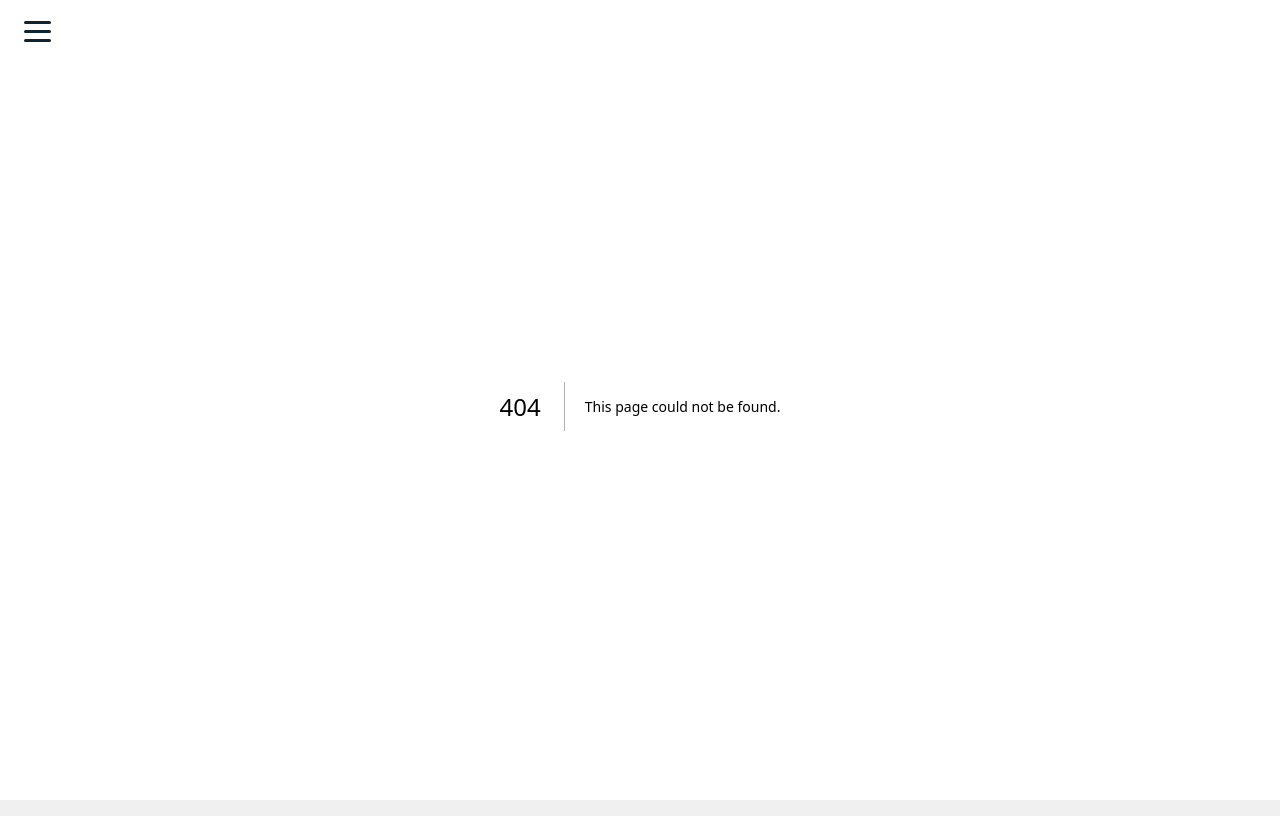
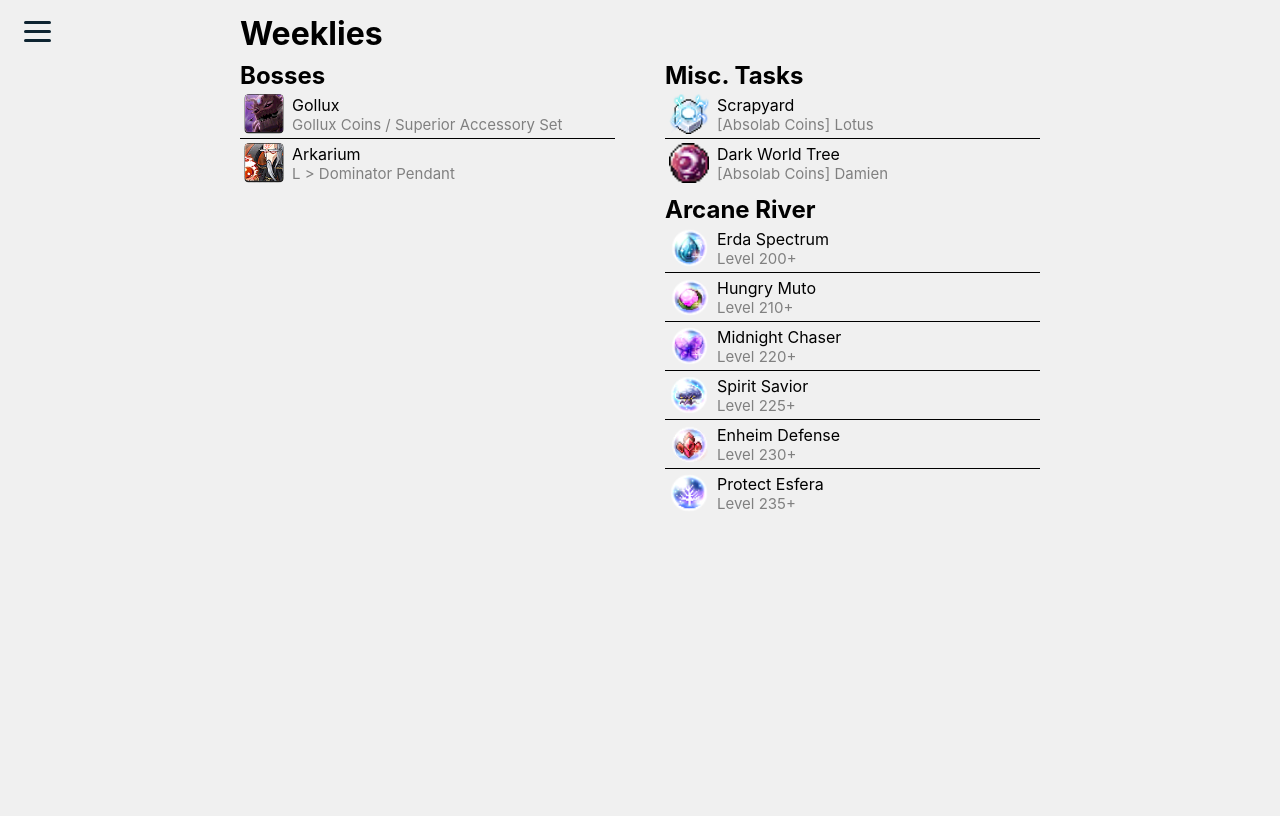
Before and after one commit to eryuelle/eryuelle.github.io, a Next.js app: page /weeklies in a window 1280 px wide. Before the commit this address had no page. Built offline with nearby package versions, Linux system fonts and the light colour scheme.

Commit message:
More stable weeklies page

```diff
--- a/pages/_app.tsx
+++ b/pages/_app.tsx
@@ -27,6 +27,7 @@ export default function App({ Component, pageProps }: AppProps) {
 
           <div className="menu">
             <li><a className="menu-item" href="/">Home</a></li>
+            <li><a className="menu-item" href="/weeklies">Weeklies</a></li>
             <li><a className="menu-item" href="/bosses">Bosses</a></li>
           </div>
         </div>
--- /dev/null
+++ b/pages/weeklies.module.css
@@ -0,0 +1,9 @@
+#container {
+  display: flex;
+  flex-direction: row;
+  justify-content: space-between;
+}
+
+.split {
+  width: 375px;
+}
--- /dev/null
+++ b/pages/weeklies.tsx
@@ -0,0 +1,37 @@
+import styles from './weeklies.module.css';
+
+import IconList from '../src/components/icon-list';
+import {
+  AR_WEEKLIES, AR_WEEKLIES_ORDER,
+  B_WEEKLIES, B_WEEKLIES_ORDER,
+  T_WEEKLIES, T_WEEKLIES_ORDER,
+} from '../src/config/weeklies';
+
+export default function Index() {
+  return (
+    <>
+      <h1>Weeklies</h1>
+      <div id={styles.container}>
+        <div className={styles.split}>
+          <IconList
+            title="Bosses"
+            items={B_WEEKLIES_ORDER}
+            dictionary={B_WEEKLIES()}
+          />
+        </div>
+        <div className={styles.split}>
+          <IconList
+            title="Misc. Tasks"
+            items={T_WEEKLIES_ORDER}
+            dictionary={T_WEEKLIES()}
+          />
+          <IconList
+            title="Arcane River"
+            items={AR_WEEKLIES_ORDER}
+            dictionary={AR_WEEKLIES()}
+          />
+        </div>
+      </div>
+    </>
+  )
+}
--- a/src/components/icon-list.tsx
+++ b/src/components/icon-list.tsx
@@ -8,7 +8,6 @@ interface IconListProps {
 
 export default function ListComponent({ title, items, dictionary }: IconListProps) {
   const iter = () => {
-
     return items.map((item) => {
       const i = dictionary[item];
 
@@ -27,6 +26,7 @@ export default function ListComponent({ title, items, dictionary }: IconListProp
     });
   };
 
+  // TODO: Support for sub-titles. Context: add info about Sunday / Wednesday reset
   return (
     <div className={styles.container}>
       <h2>{title}</h2>
--- /dev/null
+++ b/src/config/weeklies.tsx
@@ -0,0 +1,120 @@
+// AR = Arcane River
+
+interface ARWeekly {
+  name: string;
+  icon: string;
+  level: number;
+  flavor?: string;
+}
+
+let AR_WEEKLIES_DATA: { [key: string]: ARWeekly } = {
+  "Vanishing Journey": {
+    name: "Erda Spectrum",
+    icon: "/icons/symbols/vanishing_journey.png",
+    level: 200,
+  },
+  "Chu Chu Island": {
+    name: "Hungry Muto",
+    icon: "/icons/symbols/chu_chu_island.png",
+    level: 210,
+  },
+  "Lachelein": {
+    name: "Midnight Chaser",
+    icon: "/icons/symbols/lachelein.png",
+    level: 220,
+  },
+  "Arcana": {
+    name: "Spirit Savior",
+    icon: "/icons/symbols/arcana.png",
+    level: 225,
+  },
+  "Morass": {
+    name: "Enheim Defense",
+    icon: "/icons/symbols/morass.png",
+    level: 230,
+  },
+  "Esfera": {
+    name: "Protect Esfera",
+    icon: "/icons/symbols/esfera.png",
+    level: 235,
+  },
+};
+
+export const AR_WEEKLIES = () => {
+  for (const [k, v] of Object.entries(AR_WEEKLIES_DATA)) {
+      AR_WEEKLIES_DATA[k].flavor = `Level ${v.level}+`;
+  }
+  return AR_WEEKLIES_DATA;
+}
+
+export const AR_WEEKLIES_ORDER = [
+  "Vanishing Journey",
+  "Chu Chu Island",
+  "Lachelein",
+  "Arcana",
+  "Morass",
+  "Esfera",
+];
+
+// B = Bosses
+
+interface BWeekly {
+  name: string;
+  icon: string;
+  flavor: string;
+}
+
+// TODO: There's a lot of weekly bosses...
+let B_WEEKLIES_DATA: { [key: string]: BWeekly } = {
+  "Gollux": {
+    name: "Gollux",
+    icon: "/icons/bosses/gollux.png",
+    flavor: "Gollux Coins / Superior Accessory Set",
+  },
+  "Arkarium": {
+    name: "Arkarium",
+    icon: "/icons/bosses/arkarium.png",
+    flavor: "L > Dominator Pendant",
+  },
+};
+
+export const B_WEEKLIES = () => {
+  return B_WEEKLIES_DATA;
+}
+
+export const B_WEEKLIES_ORDER = [
+  "Gollux",
+  "Arkarium",
+];
+
+// T = Tasks
+
+interface TWeekly {
+  name: string;
+  icon: string;
+  exp?: string;
+  mesos?: string;
+  flavor?: string;
+}
+
+let T_WEEKLIES_DATA: { [key: string]: TWeekly } = {
+  "Scrapyard": {
+    name: "Scrapyard",
+    icon: "/icons/tasks/diffusion_line_energy_core_grade_a.png",
+    flavor: "[Absolab Coins] Lotus",
+  },
+  "Dark World Tree": {
+    name: "Dark World Tree",
+    icon: "/icons/tasks/faint_stigma_spirit_stone.png",
+    flavor: "[Absolab Coins] Damien",
+  },
+};
+
+export const T_WEEKLIES = () => {
+  return T_WEEKLIES_DATA;
+}
+
+export const T_WEEKLIES_ORDER = [
+  "Scrapyard",
+  "Dark World Tree",
+];
```
Also changed, not shown: public/icons/tasks/diffusion_line_energy_core_grade_a.png (added), public/icons/tasks/faint_stigma_spirit_stone.png (added), src/config/bosses.tsx (renamed from src/config/daily-bosses.tsx), 6 other files (tests, documents, lock files or other folders).
